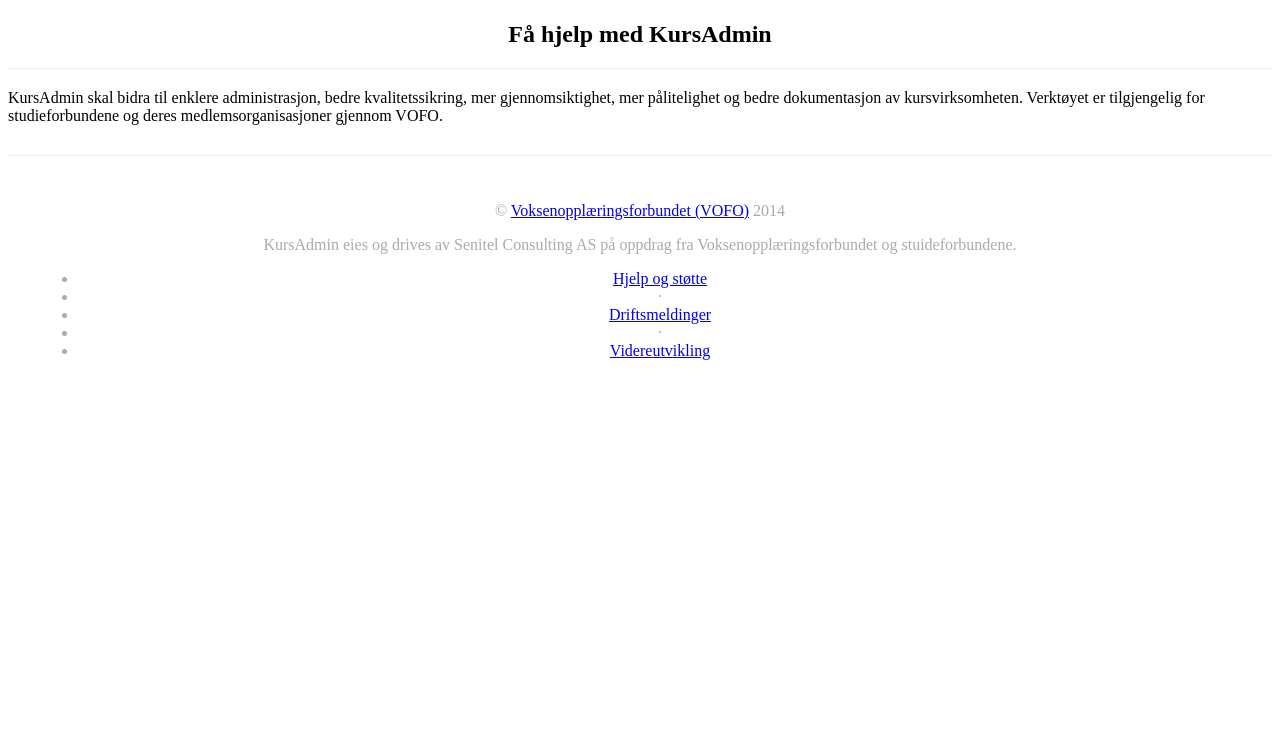
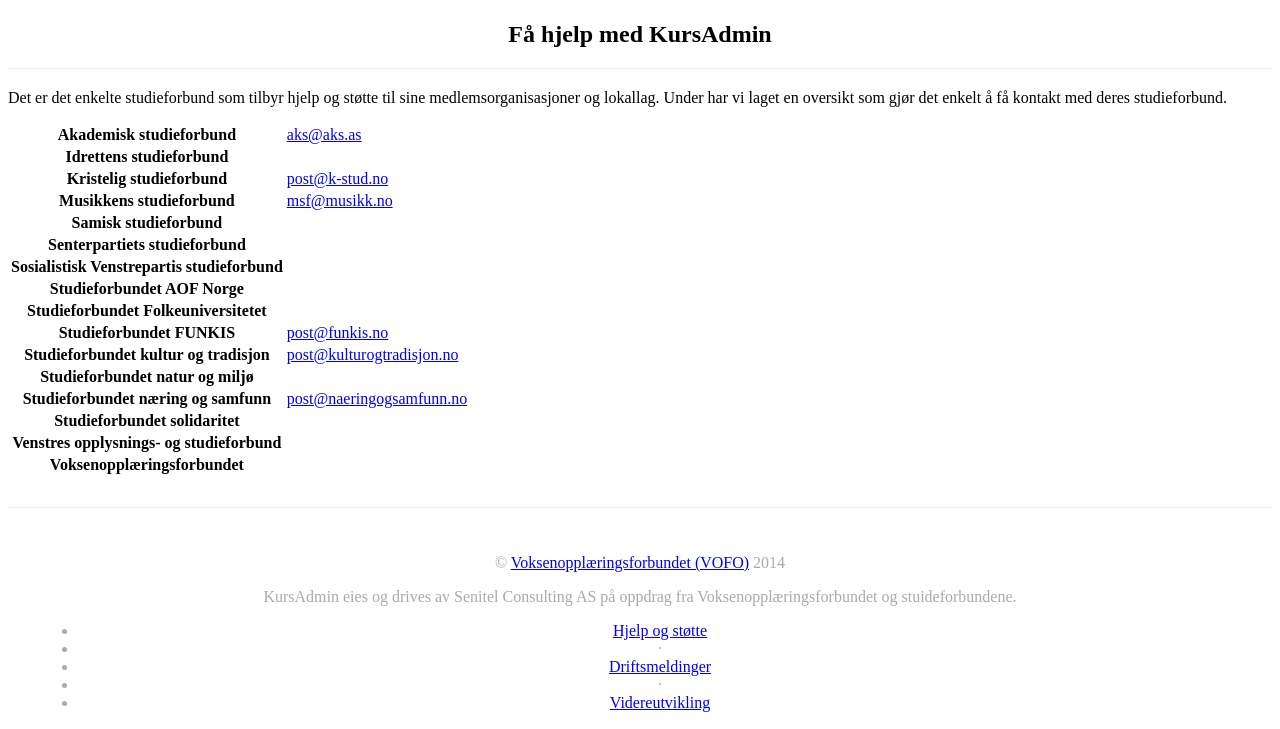
Before and after one commit to vofo-no/KursAdmin.org, a Jekyll site: the page built from index.md, in a window 1280 px wide and 900 px high, scrolled down 1978 px, cut to the strip 171-900 px from the top of the window. Built offline with Jekyll 4.4.1, drawn with Linux system fonts in a browser that asks for light colours; nearby versions of some CDN libraries; a style sheet for code colours, icons or effects is not loaded; before the commit the page ends 2555 px from its top, so only the background shows below that.

Commit message:
Update index.md

```diff
--- a/index.md
+++ b/index.md
@@ -54,4 +54,13 @@ banner: True
 
 <h2 class="feature">Få hjelp med KursAdmin</h2>
 
-<p class="lead">KursAdmin skal bidra til enklere administrasjon, bedre kvalitetssikring, mer gjennomsiktighet, mer pålitelighet og bedre dokumentasjon av kursvirksomheten. Verktøyet er tilgjengelig for studieforbundene og deres medlemsorganisasjoner gjennom VOFO.</p>
+<p class="lead">Det er det enkelte studieforbund som tilbyr hjelp og støtte til sine medlemsorganisasjoner og lokallag. Under har vi laget en oversikt som gjør det enkelt å få kontakt med deres studieforbund.</p>
+
+<table class="table"><tbody>
+	    	{% for stf in site.data.studieforbund %}
+			<tr>
+			  <th>{{ stf.navn }}</th>
+			  <td>{% if stf.support_mail %}<a href="mailto:{{ stf.support_mail }}">{{ stf.support_mail }}</a>{% endif %}</td>
+			</tr>
+		{% endfor %}
+</tbody></table>
```
